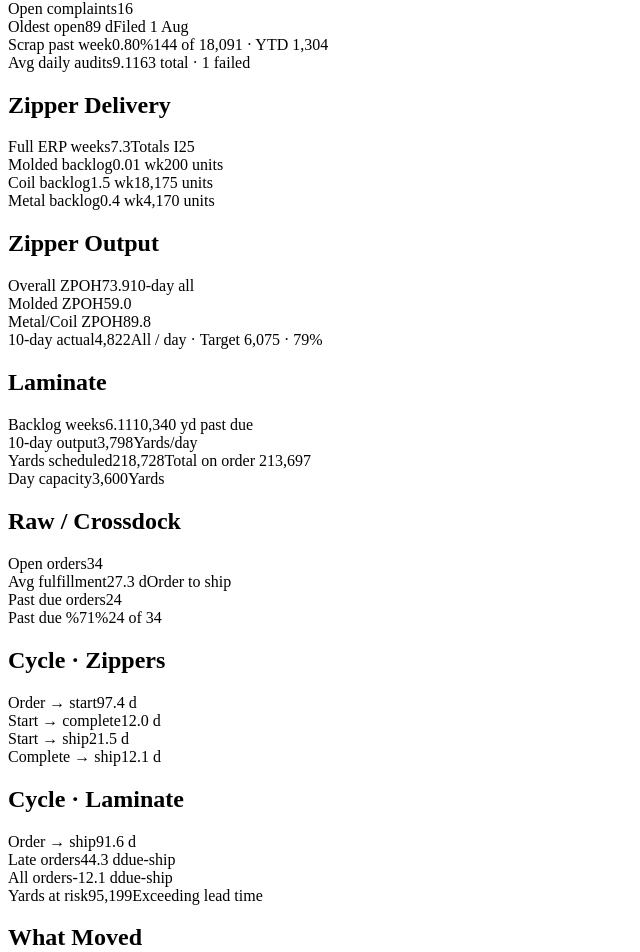
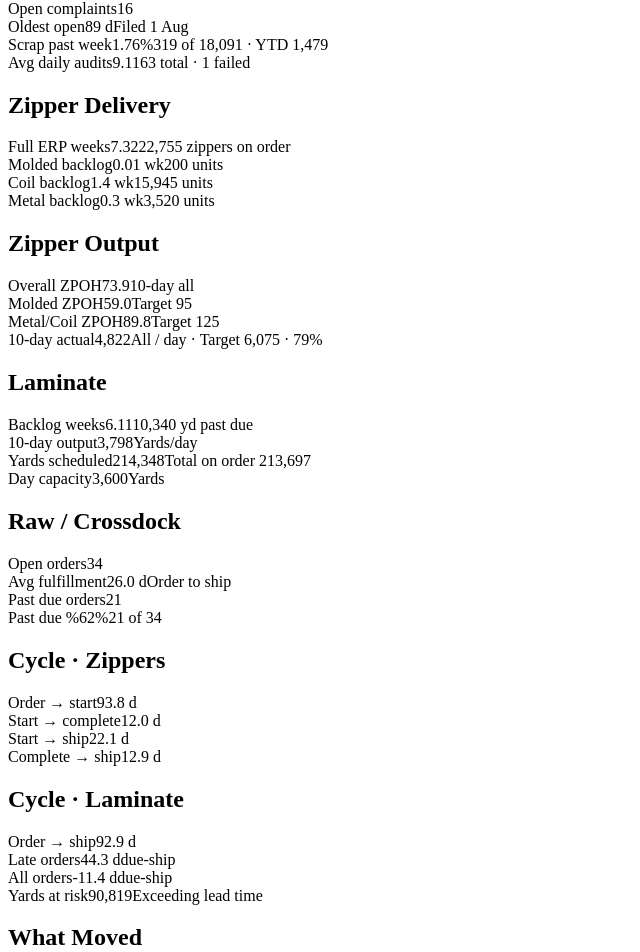
Before and after one commit to jakubt-stack/KPI, a React (Vite) app: page / in a window 1280 px wide. Shown: the part 508-1460 px from the top of the page, without its empty margins (0-640 px from the left). Built offline with nearby package versions, Linux system fonts and the light colour scheme; the HTML template or start-up script is replaced by a standard one.

Commit message:
Update Lenzip KPI dashboard data (2026-10-29)

```diff
--- a/src/App.jsx
+++ b/src/App.jsx
@@ -34,8 +34,8 @@ const data = {
     },
     {
       "label": "Scrap past week",
-      "value": "0.80%",
-      "note": "144 of 18,091 · YTD 1,304"
+      "value": "1.76%",
+      "note": "319 of 18,091 · YTD 1,479"
     },
     {
       "label": "Avg daily audits",
@@ -47,7 +47,7 @@ const data = {
     {
       "label": "Full ERP weeks",
       "value": "7.3",
-      "note": "Totals I25"
+      "note": "222,755 zippers on order"
     },
     {
       "label": "Molded backlog",
@@ -56,13 +56,13 @@ const data = {
     },
     {
       "label": "Coil backlog",
-      "value": "1.5 wk",
-      "note": "18,175 units"
+      "value": "1.4 wk",
+      "note": "15,945 units"
     },
     {
       "label": "Metal backlog",
-      "value": "0.4 wk",
-      "note": "4,170 units"
+      "value": "0.3 wk",
+      "note": "3,520 units"
     }
   ],
   "output": [
@@ -73,11 +73,13 @@ const data = {
     },
     {
       "label": "Molded ZPOH",
-      "value": "59.0"
+      "value": "59.0",
+      "note": "Target 95"
     },
     {
       "label": "Metal/Coil ZPOH",
-      "value": "89.8"
+      "value": "89.8",
+      "note": "Target 125"
     },
     {
       "label": "10-day actual",
@@ -98,7 +100,7 @@ const data = {
     },
     {
       "label": "Yards scheduled",
-      "value": "218,728",
+      "value": "214,348",
       "note": "Total on order 213,697"
     },
     {
@@ -114,23 +116,23 @@ const data = {
     },
     {
       "label": "Avg fulfillment",
-      "value": "27.3 d",
+      "value": "26.0 d",
       "note": "Order to ship"
     },
     {
       "label": "Past due orders",
-      "value": "24"
+      "value": "21"
     },
     {
       "label": "Past due %",
-      "value": "71%",
-      "note": "24 of 34"
+      "value": "62%",
+      "note": "21 of 34"
     }
   ],
   "cycleZip": [
     {
       "label": "Order → start",
-      "value": "97.4 d"
+      "value": "93.8 d"
     },
     {
       "label": "Start → complete",
@@ -138,17 +140,17 @@ const data = {
     },
     {
       "label": "Start → ship",
-      "value": "21.5 d"
+      "value": "22.1 d"
     },
     {
       "label": "Complete → ship",
-      "value": "12.1 d"
+      "value": "12.9 d"
     }
   ],
   "cycleLam": [
     {
       "label": "Order → ship",
-      "value": "91.6 d"
+      "value": "92.9 d"
     },
     {
       "label": "Late orders",
@@ -157,18 +159,18 @@ const data = {
     },
     {
       "label": "All orders",
-      "value": "-12.1 d",
+      "value": "-11.4 d",
       "note": "due-ship"
     },
     {
       "label": "Yards at risk",
-      "value": "95,199",
+      "value": "90,819",
       "note": "Exceeding lead time"
     }
   ],
   "movers": {
     "better": "No improvements detected in tracked metrics.",
-    "worse": "Scrap rate rose from 0.7% to 0.8% — 144 scrapped out of 18,091 made. Zipper output, last 7 days: 4,523/day vs 4,745 prior week (10-day avg 4,822). Last-7-day utilization 74% of 6,075 capacity.",
+    "worse": "Scrap rate rose from 0.7% to 1.8% — 319 scrapped out of 18,091 made. Zipper output, last 7 days: 4,523/day vs 4,745 prior week (10-day avg 4,822). Last-7-day utilization 74% of 6,075 capacity.",
     "notes": "Molded ZPOH 59.0 → 58.8; metal/coil 92.2 → 78.4. Prior-week open complaints, past-due and capacity snapshots are not stored, so those changes are not shown."
   }
 }
```
